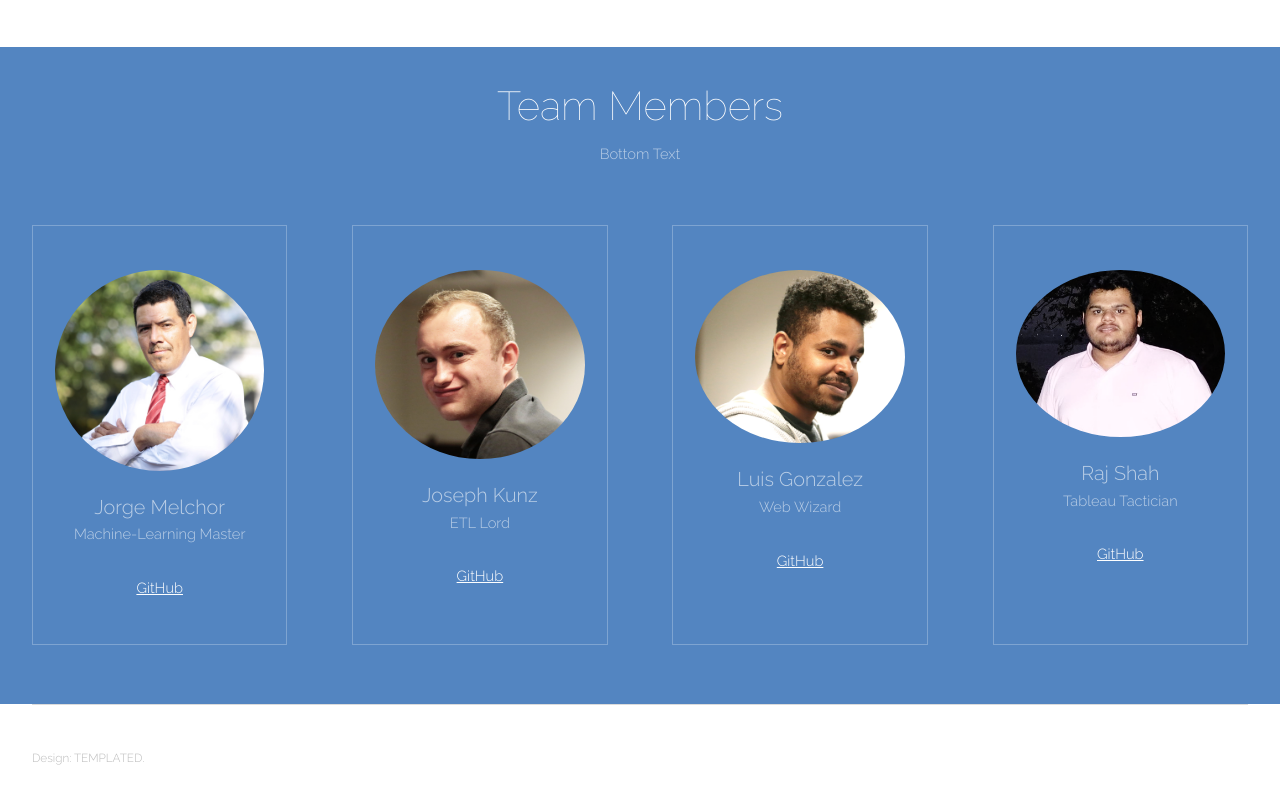
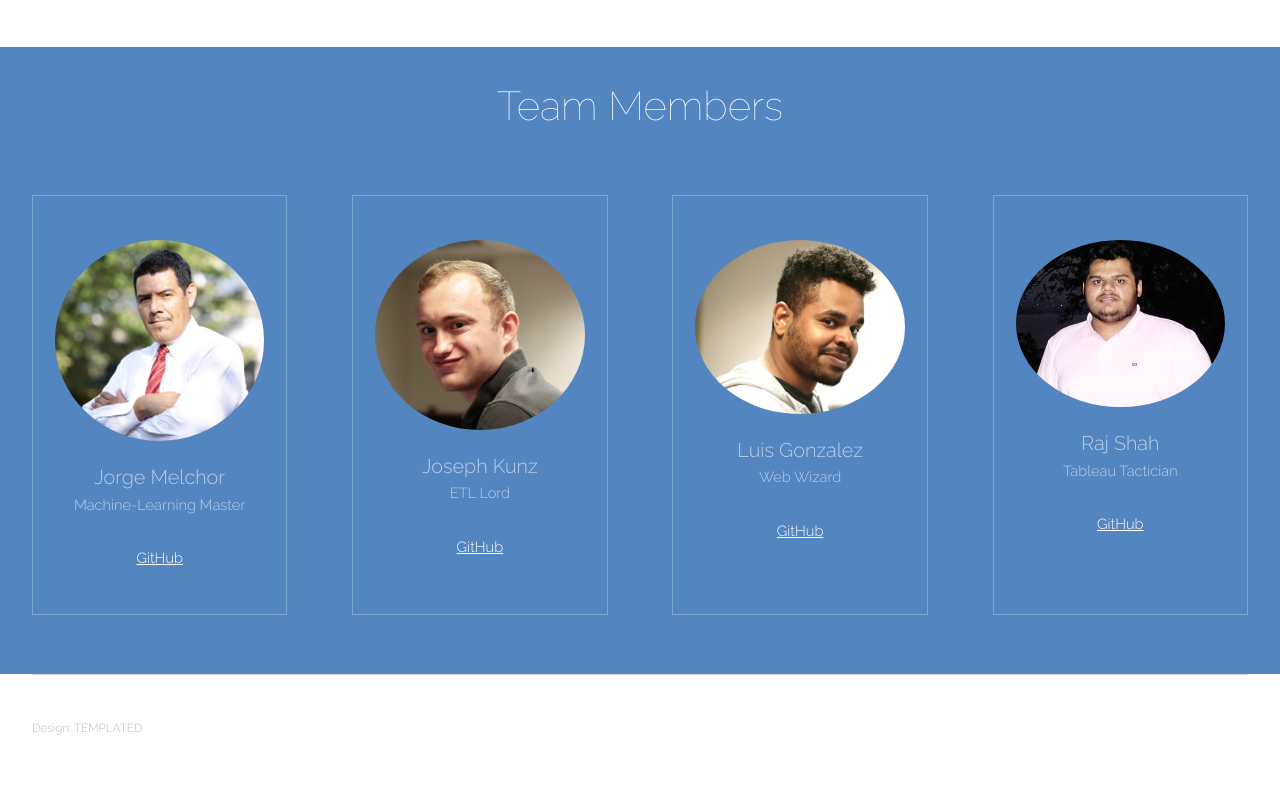
Before and after one commit to dudealy/final, a plain HTML site: page index.html in a window 1280 px wide. Shown: the part 1039-1830 px from the top of the page. After the commit the page ends 1801 px from the top, so only its background shows below. Drawn offline with Linux system fonts and the light colour scheme.

Commit message:
done finally

```diff
--- a/index.html
+++ b/index.html
@@ -66,7 +66,6 @@
 				<div class="inner">
 					<header>
 						<h2>Team Members</h2>
-						<p>Bottom Text</p>
 					</header>
 					<div class="flex flex-4">
 						<div class="box person">
```
